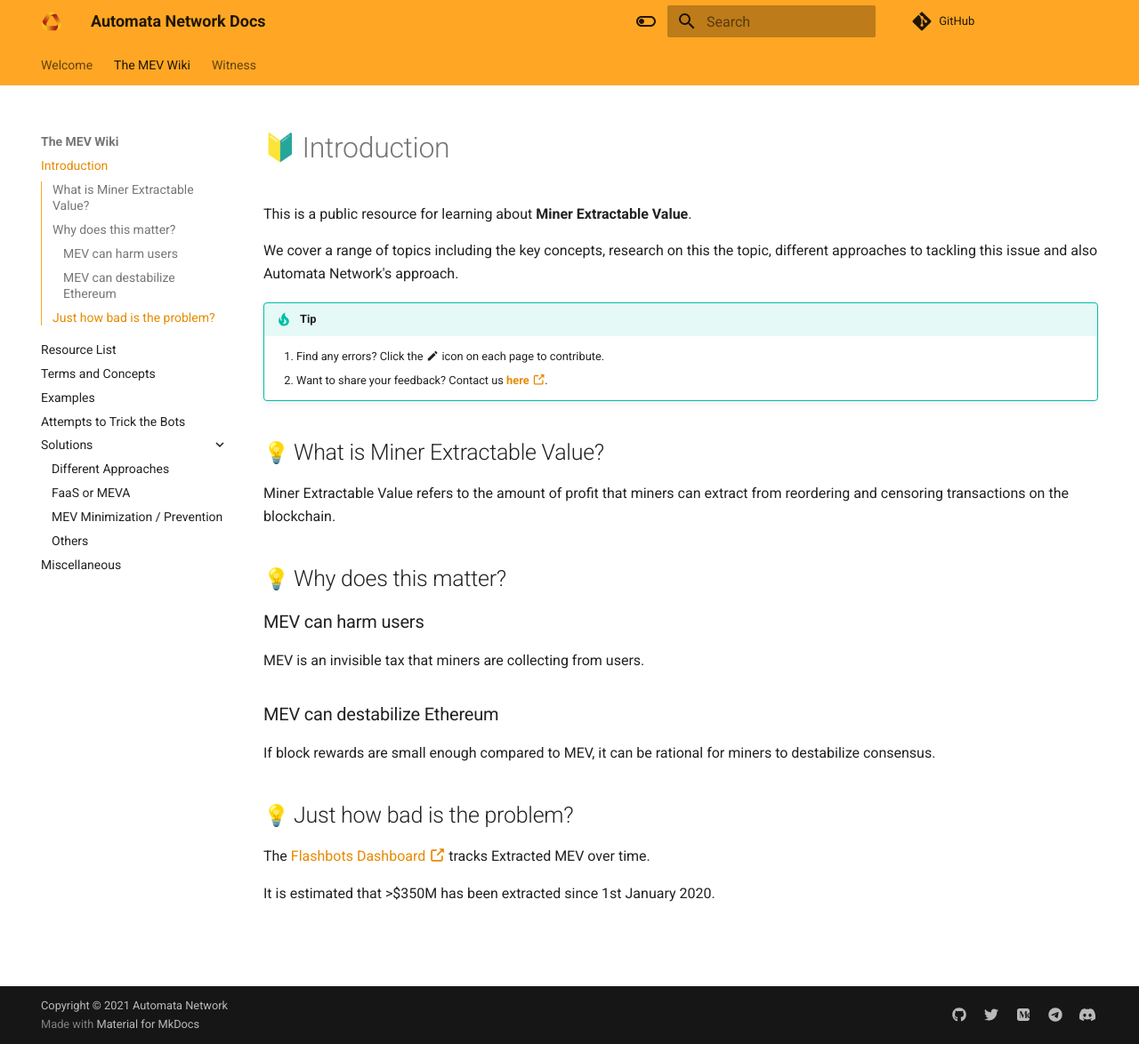
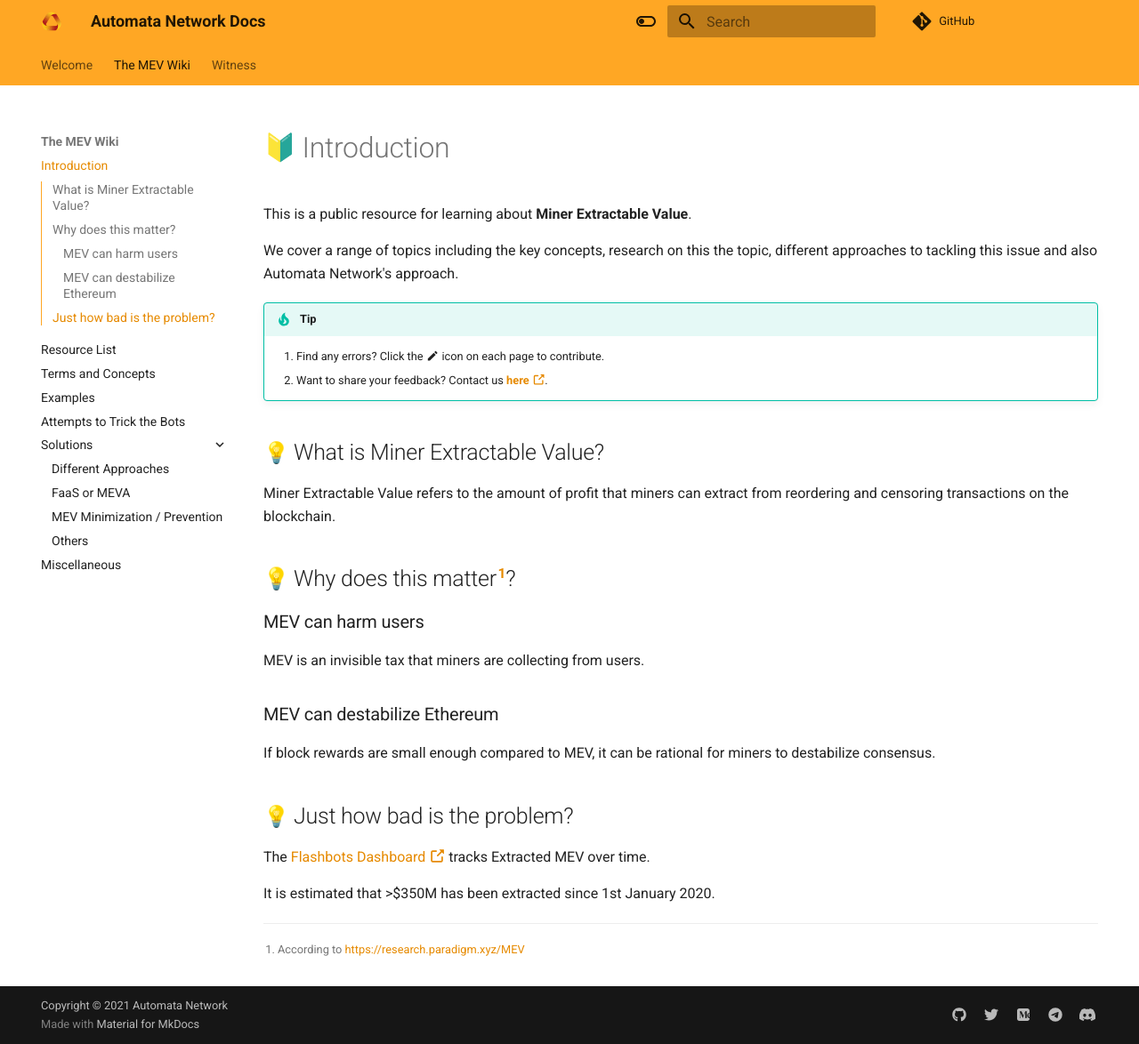
Before and after one commit to automata-network/docs, an MkDocs documentation site: the page built from docs/mev/introduction.md, in a window 1280 px wide and 1174 px high. Shown: the whole window at 89% size. Built offline with MkDocs 1.6.1 and Material for MkDocs 9.7.7, drawn with Linux system fonts in a browser that asks for light colours; emoji names are drawn with the system emoji font; comment, search, counter and statistics services are not loaded.

Commit message:
update introduction

```diff
--- a/docs/mev/introduction.md
+++ b/docs/mev/introduction.md
@@ -15,13 +15,7 @@ We cover a range of topics including the key concepts, research on this the topi
 
 Miner Extractable Value refers to the amount of profit that miners can extract from reordering and censoring transactions on the blockchain.
 
-## :bulb: Why does this matter?
-
-
-<!--
-!!! info inline end
-
-    :material-sign-text:  See more in ["MEV and me"][mev-source]{target=_blank}  -->
+## :bulb: Why does this matter[^1]?
 
 ### MEV can harm users
 
@@ -37,6 +31,7 @@ The [Flashbots Dashboard :octicons-link-external-16:][flashbot-dashboard]{target
 
 It is estimated that >$350M has been extracted since 1st January 2020.
 
-[mev-source]: https://research.paradigm.xyz/MEV
 [flashbot-dashboard]: https://explore.flashbots.net
 [feedback]: https://us2.list-manage.com/survey?u=ffeae60ea2fcc1c9fe0f8ce40&id=8d7d318a72&attribution=false
+
+[^1]: According to <https://research.paradigm.xyz/MEV>
--- a/mkdocs.yml
+++ b/mkdocs.yml
@@ -66,6 +66,10 @@ markdown_extensions:
       emoji_index: !!python/name:materialx.emoji.twemoji
       emoji_generator: !!python/name:materialx.emoji.to_svg
   - pymdownx.inlinehilite
+  - pymdownx.caret
+  - pymdownx.mark
+  - pymdownx.tilde
+  - footnotes
 
 extra:
   social:
```
